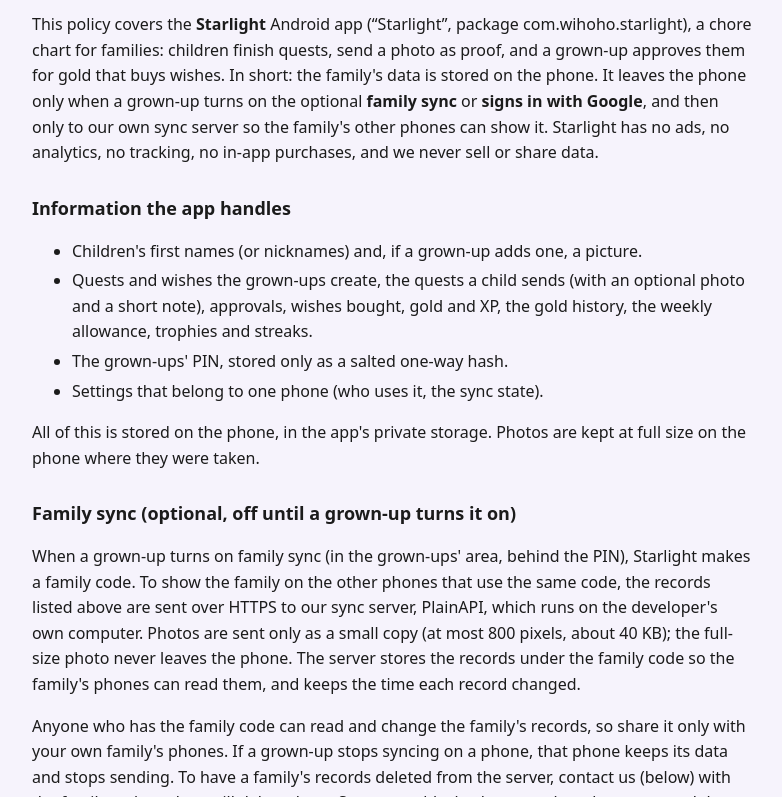
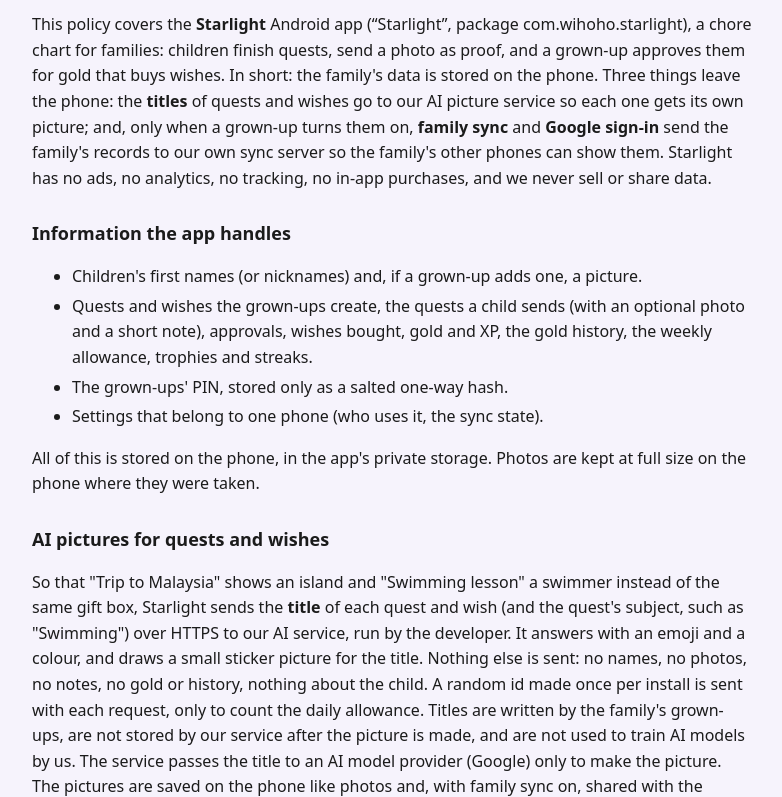
Before and after one commit to wihoho/privacy, a plain HTML site: page starlight/index.html in a window 1280 px wide. Shown: the part 111-908 px from the top of the page, without its empty margins (248-1030 px from the left). Drawn offline with Linux system fonts and the light colour scheme.

Commit message:
Starlight privacy: AI pictures (titles only)

```diff
--- a/starlight/index.html
+++ b/starlight/index.html
@@ -6,14 +6,16 @@ body{margin:0;background:var(--bg);color:var(--fg);font:16px/1.6 system-ui,-appl
 main{max-width:720px;margin:0 auto;padding:40px 16px 64px} h1{font-size:28px;line-height:1.2;margin:0 0 6px} h2{font-size:18px;margin:28px 0 8px}
 .muted{color:var(--muted)} a{color:var(--accent)} li{margin:4px 0} header{display:flex;gap:12px;align-items:center;margin-bottom:18px}
 header img{width:44px;height:44px;border-radius:10px}
-</style></head><body><main><header><img src="icon.png" alt=""><div><h1>Starlight privacy policy</h1><div class="muted">Last updated November 21, 2026</div></div></header>
-<p>This policy covers the <b>Starlight</b> Android app (“Starlight”, package com.wihoho.starlight), a chore chart for families: children finish quests, send a photo as proof, and a grown-up approves them for gold that buys wishes. In short: the family's data is stored on the phone. It leaves the phone only when a grown-up turns on the optional <b>family sync</b> or <b>signs in with Google</b>, and then only to our own sync server so the family's other phones can show it. Starlight has no ads, no analytics, no tracking, no in-app purchases, and we never sell or share data.</p>
+</style></head><body><main><header><img src="icon.png" alt=""><div><h1>Starlight privacy policy</h1><div class="muted">Last updated November 25, 2026</div></div></header>
+<p>This policy covers the <b>Starlight</b> Android app (“Starlight”, package com.wihoho.starlight), a chore chart for families: children finish quests, send a photo as proof, and a grown-up approves them for gold that buys wishes. In short: the family's data is stored on the phone. Three things leave the phone: the <b>titles</b> of quests and wishes go to our AI picture service so each one gets its own picture; and, only when a grown-up turns them on, <b>family sync</b> and <b>Google sign-in</b> send the family's records to our own sync server so the family's other phones can show them. Starlight has no ads, no analytics, no tracking, no in-app purchases, and we never sell or share data.</p>
 <h2>Information the app handles</h2><ul>
 <li>Children's first names (or nicknames) and, if a grown-up adds one, a picture.</li>
 <li>Quests and wishes the grown-ups create, the quests a child sends (with an optional photo and a short note), approvals, wishes bought, gold and XP, the gold history, the weekly allowance, trophies and streaks.</li>
 <li>The grown-ups' PIN, stored only as a salted one-way hash.</li>
 <li>Settings that belong to one phone (who uses it, the sync state).</li></ul>
 <p>All of this is stored on the phone, in the app's private storage. Photos are kept at full size on the phone where they were taken.</p>
+<h2>AI pictures for quests and wishes</h2>
+<p>So that "Trip to Malaysia" shows an island and "Swimming lesson" a swimmer instead of the same gift box, Starlight sends the <b>title</b> of each quest and wish (and the quest's subject, such as "Swimming") over HTTPS to our AI service, run by the developer. It answers with an emoji and a colour, and draws a small sticker picture for the title. Nothing else is sent: no names, no photos, no notes, no gold or history, nothing about the child. A random id made once per install is sent with each request, only to count the daily allowance. Titles are written by the family's grown-ups, are not stored by our service after the picture is made, and are not used to train AI models by us. The service passes the title to an AI model provider (Google) only to make the picture. The pictures are saved on the phone like photos and, with family sync on, shared with the family's phones. A grown-up can replace any picture with an icon or their own photo.</p>
 <h2>Family sync (optional, off until a grown-up turns it on)</h2>
 <p>When a grown-up turns on family sync (in the grown-ups' area, behind the PIN), Starlight makes a family code. To show the family on the other phones that use the same code, the records listed above are sent over HTTPS to our sync server, PlainAPI, which runs on the developer's own computer. Photos are sent only as a small copy (at most 800 pixels, about 40 KB); the full-size photo never leaves the phone. The server stores the records under the family code so the family's phones can read them, and keeps the time each record changed.</p>
 <p>Anyone who has the family code can read and change the family's records, so share it only with your own family's phones. If a grown-up stops syncing on a phone, that phone keeps its data and stops sending. To have a family's records deleted from the server, contact us (below) with the family code and we will delete them. Sync never blocks the app: when the server can't be reached, everything keeps working on the phone and catches up later.</p>
@@ -21,9 +23,9 @@ header img{width:44px;height:44px;border-radius:10px}
 <p>A grown-up can sign in with Google in the grown-ups' area so that the same Google account finds the same family on another phone. Starlight asks Google only for the basic sign-in permissions (your name, email address and account id). The sign-in token is sent to our sync server, which checks it with Google and stores your Google account id and email address next to your family code. It is never used for anything else, never shared, and children are never asked to sign in. "Sign out" in the app forgets the account on that phone; contact us to have the link removed from the server.</p>
 <h2>Children</h2>
 <p>Starlight is made for families with young children and follows Google Play's Families policy. The child area has no ads, no links out of the app, no purchases, no sign-in, and never asks a child for personal information. A child can take or choose a photo as proof of a quest; it is shown to the family's grown-ups and kept in the child's journal. Names and photos are entered and managed by a parent or guardian, who can edit or remove them at any time (Family → the child → Edit → Remove from the family).</p>
-<h2>Permissions</h2><p>Starlight asks only for internet access, used solely for the optional family sync and Google sign-in. Photos are taken with the phone's own camera app and chosen with the system photo picker, so Starlight does not need camera or storage permissions.</p>
+<h2>Permissions</h2><p>Starlight asks only for internet access, used for the AI pictures and for the optional family sync and Google sign-in. Photos are taken with the phone's own camera app and chosen with the system photo picker, so Starlight does not need camera or storage permissions.</p>
 <h2>Storage and deletion</h2><p>Uninstalling the app removes its data from the phone. Removing a child removes them from every synced phone. Records on the sync server are deleted on request.</p>
-<h2>What we don't do</h2><ul><li>We don't sell or transfer data to third parties.</li><li>We don't show ads or use advertising IDs.</li><li>We don't use analytics or crash-reporting services.</li><li>We don't use the data for anything other than showing the family's kingdom on the family's own phones.</li></ul>
+<h2>What we don't do</h2><ul><li>We don't sell or transfer data to third parties.</li><li>We don't show ads or use advertising IDs.</li><li>We don't use analytics or crash-reporting services.</li><li>We don't use the data for anything other than making the pictures and showing the family's kingdom on the family's own phones.</li></ul>
 <h2>Changes</h2><p>If this policy changes, the updated version will be posted on this page with a new date.</p>
 <h2>Contact</h2><p>Questions or deletion requests: <a href="https://github.com/wihoho/privacy/issues">open an issue on GitHub</a>.</p>
 </main></body></html>
```
